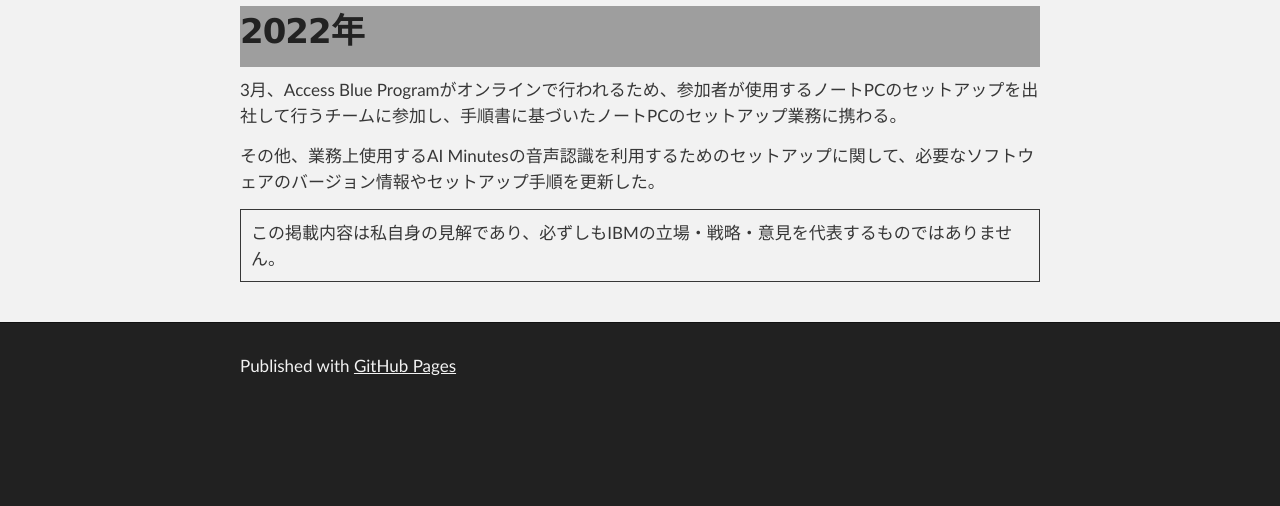
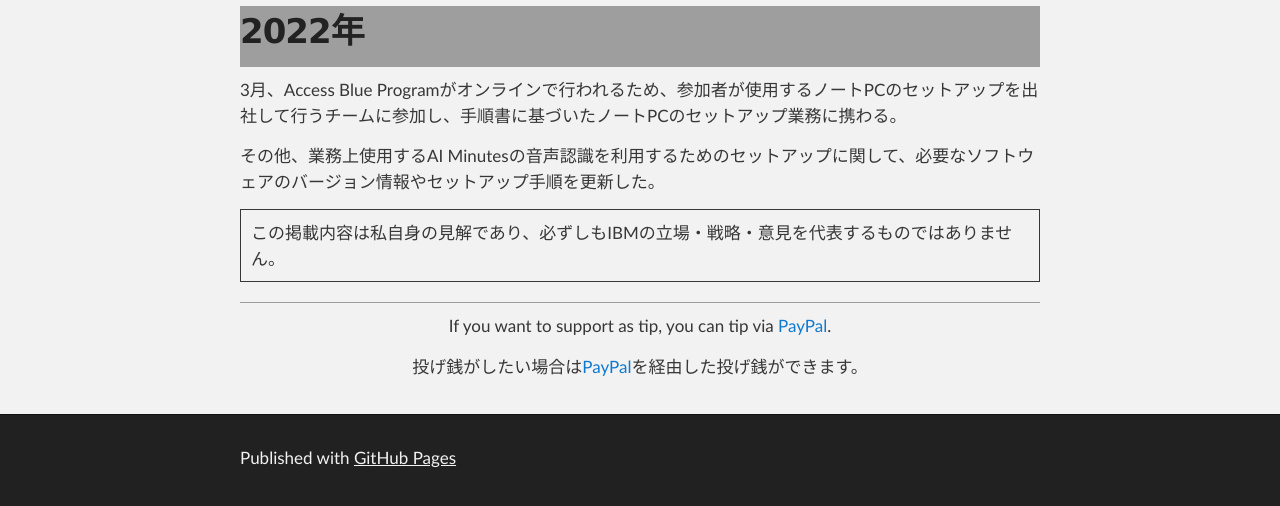
Before and after one commit to RuinDig/ruindig.github.io, a Jekyll site: the page built from pages/work2020.md, in a window 1280 px wide and 900 px high, scrolled down 3084 px, cut to the strip 394-900 px from the top of the window. Built offline with Jekyll 4.4.1, drawn with Linux system fonts in a browser that asks for light colours; nearby versions of some CDN libraries; our own code applies the rules of GitHub Pages for plain Markdown files; a script that is not in the unit is left out; before the commit the page ends 3892 px from its top, so only the background shows below that.

Commit message:
Update work2020.md

```diff
--- a/pages/work2020.md
+++ b/pages/work2020.md
@@ -62,4 +62,10 @@ Access Blue Program 2020が終了後は、Access Blue Program 2021に向けたAI
 
 | この掲載内容は私自身の見解であり、必ずしもIBMの立場・戦略・意見を代表するものではありません。 |
 
+<hr>
+
+<div style="text-align:center"><p>If you want to support as tip, you can tip via <a href="https://paypal.me/ruindig">PayPal</a>.</p></div>
+
+<div style="text-align:center"><p>投げ銭がしたい場合は<a href="https://paypal.me/ruindig">PayPal</a>を経由した投げ銭ができます。</p></div>
+
 <script src="https://codoc.jp/js/cms.js" data-css="blue" data-usercode="c9TQJjS1dA" charset="UTF-8" defer></script><div id="codoc-entry-8FY1GS5i0A" class="codoc-entries" data-without-body="1" data-support-button-text="RuinDigに100円から投げ銭/Press to Tip" data-show-like="0" data-show-about-codoc="0" data-support-message="よろしければここから投げ銭ができます。日々の活力になります。Optional: You can tip here from 100JPY. Tip here will be a daily energy."></div>
```
